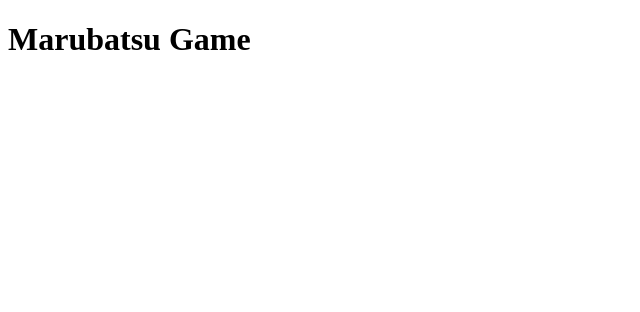
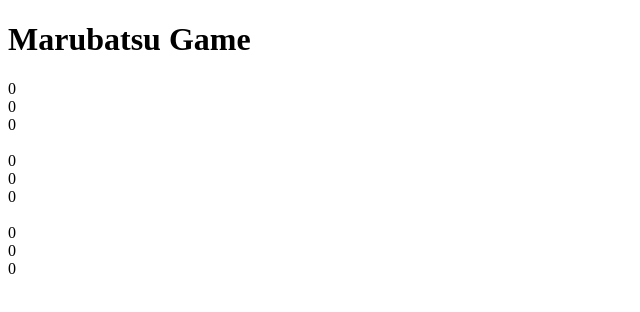
Before and after one commit to stobita/react-tutorial-with-redux, a React app: page / in a window 1280 px wide. Shown: the top 312 px of the page, without its empty margins (0-640 px from the left). Built offline with nearby package versions, Linux system fonts and the light colour scheme; the HTML template or start-up script is replaced by a standard one.

Commit message:
バケツリレー開始

```diff
--- a/src/components/Board.jsx
+++ b/src/components/Board.jsx
@@ -1,13 +1,20 @@
 import React from 'react';
 import Square from './Square';
+
 
 const arr = Array.from(new Array(3), () => new Array(3).fill(0));
 
 const Board = props => {
   return (
     <div>
-      { arr.map((value) => {
-        return <BoardRow rowValue={value} />
+      { arr.map((row,index) => {
+        return (
+          <BoardRow
+            rowValue={row}
+            squareClick={props.squareClick}
+            rowPosition={index}
+          />
+        )
       })}
     </div>
   )
@@ -16,8 +23,15 @@ const Board = props => {
 const BoardRow = props => {
   return (
     <div className="board-row">
-      { props.rowValue.map((value) => {
-        return <Square />
+      { props.rowValue.map((value,index) => {
+        return(
+          <Square
+            squareValue={value}
+            squareClick={props.squareClick}
+            colPosition={index}
+            rowPosition={props.rowPosition}
+          />
+        )
       })}
       <br/>
     </div>
--- a/src/components/Square.jsx
+++ b/src/components/Square.jsx
@@ -1,9 +1,17 @@
 import React from 'react'
 
 const Square = props =>{
+  const squareClick = () => {
+    alert(props.rowPosition)
+    props.squareClick(
+      props.squareValue,
+      props.rowPosition,
+      props.colPosition
+    )
+  }
   return(
-    <div className="square">
-      <span></span>
+    <div className="square" onClick={() => squareClick()}>
+      <span>{props.squareValue}</span>
     </div>
   )
 }
--- a/src/containers/TutorialGame.jsx
+++ b/src/containers/TutorialGame.jsx
@@ -7,7 +7,7 @@ const TutorialGame = props =>{
   return (
     <div className="contents">
       <h1>Marubatsu Game</h1>
-      <Board />
+      <Board squares={props.squares} squareClick={props.squareClick}/>
     </div>
   )
 }
@@ -20,21 +20,27 @@ const clickSquare = () => {
   }
 }
 
+const changeSquareValue = ( array, action ) => {
+
+}
+
 export const tutorialGameReducer = (state = {}, action) =>{
   switch(action.type){
     case CLICK_SQUARE:
       return {
         ...state,
-        value: action.value
+        value: changeSquareValue(state.squares, action.value)
       }
     default:
       return state
   }
 }
 
-
 const mapStateToProps = state => {
-  value: state.value
+  return{
+    value: state.value,
+    squares: state.squares
+  }
 }
 
 const mapDispatchToProps = dispatch => {
```
